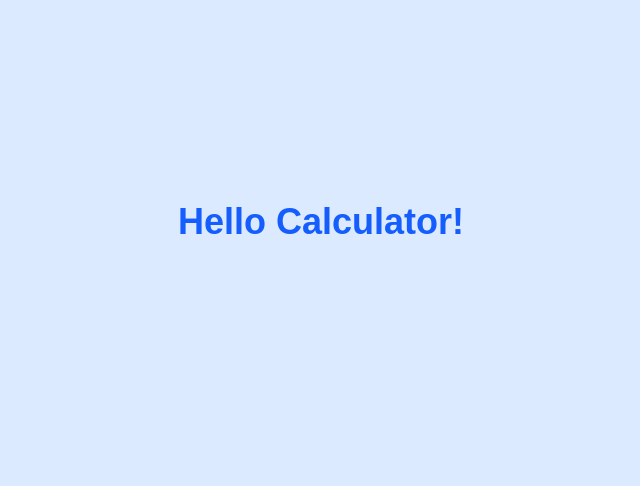
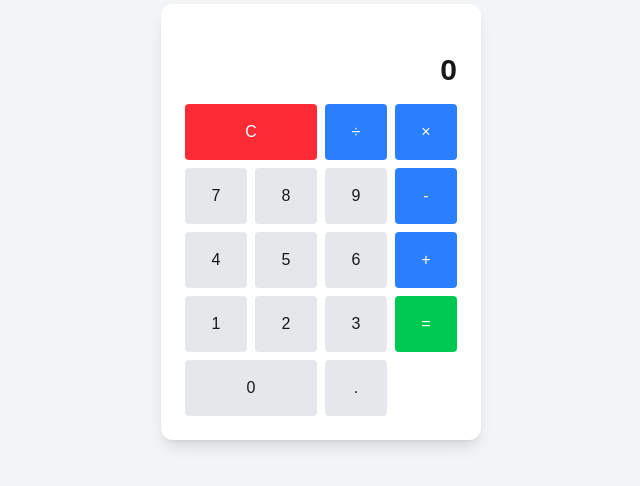
Before and after one commit to Dorigi/cal-app, a Next.js app: page / in a window 1280 px wide. Shown: the part 178-664 px from the top of the page, without its empty margins (319-959 px from the left). Built offline with nearby package versions, Linux system fonts and the light colour scheme.

Commit message:
Add calculator functionality

```diff
--- a/app/page.tsx
+++ b/app/page.tsx
@@ -1,9 +1,110 @@
 'use client';
+import { useState } from 'react';
 
 export default function Home() {
+  const [display, setDisplay] = useState('0');
+  const [equation, setEquation] = useState('');
+  const [isNewNumber, setIsNewNumber] = useState(true);
+
+  const handleNumber = (num: string) => {
+    if (isNewNumber) {
+      setDisplay(num);
+      setIsNewNumber(false);
+    } else {
+      setDisplay(display + num);
+    }
+  };
+
+  const handleOperator = (operator: string) => {
+    setEquation(display + ' ' + operator + ' ');
+    setIsNewNumber(true);
+  };
+
+  const handleEqual = () => {
+    const finalEquation = equation + display;
+    try {
+      const result = eval(finalEquation.replace('×', '*').replace('÷', '/'));
+      setDisplay(result.toString());
+      setEquation('');
+      setIsNewNumber(true);
+    } catch (error) {
+      setDisplay('Error');
+      setEquation('');
+      setIsNewNumber(true);
+    }
+  };
+
+  const handleClear = () => {
+    setDisplay('0');
+    setEquation('');
+    setIsNewNumber(true);
+  };
+
   return (
-    <div className="min-h-screen flex items-center justify-center bg-blue-100">
-      <h1 className="text-4xl font-bold text-blue-600">Hello Calculator!</h1>
+    <div className="min-h-screen flex items-center justify-center bg-gray-100">
+      <div className="bg-white p-6 rounded-xl shadow-lg w-80">
+        <div className="mb-4">
+          <div className="text-gray-500 text-sm h-6">{equation}</div>
+          <div className="text-3xl font-bold text-right">{display}</div>
+        </div>
+
+        <div className="grid grid-cols-4 gap-2">
+          <button onClick={handleClear}
+            className="col-span-2 bg-red-500 text-white p-4 rounded hover:bg-red-600">
+            C
+          </button>
+          <button onClick={() => handleOperator('÷')}
+            className="bg-blue-500 text-white p-4 rounded hover:bg-blue-600">
+            ÷
+          </button>
+          <button onClick={() => handleOperator('×')}
+            className="bg-blue-500 text-white p-4 rounded hover:bg-blue-600">
+            ×
+          </button>
+
+          {[7, 8, 9].map((num) => (
+            <button key={num} onClick={() => handleNumber(num.toString())}
+              className="bg-gray-200 p-4 rounded hover:bg-gray-300">
+              {num}
+            </button>
+          ))}
+          <button onClick={() => handleOperator('-')}
+            className="bg-blue-500 text-white p-4 rounded hover:bg-blue-600">
+            -
+          </button>
+
+          {[4, 5, 6].map((num) => (
+            <button key={num} onClick={() => handleNumber(num.toString())}
+              className="bg-gray-200 p-4 rounded hover:bg-gray-300">
+              {num}
+            </button>
+          ))}
+          <button onClick={() => handleOperator('+')}
+            className="bg-blue-500 text-white p-4 rounded hover:bg-blue-600">
+            +
+          </button>
+
+          {[1, 2, 3].map((num) => (
+            <button key={num} onClick={() => handleNumber(num.toString())}
+              className="bg-gray-200 p-4 rounded hover:bg-gray-300">
+              {num}
+            </button>
+          ))}
+          <button onClick={handleEqual}
+            className="bg-green-500 text-white p-4 rounded hover:bg-green-600">
+            =
+          </button>
+
+          <button onClick={() => handleNumber('0')}
+            className="col-span-2 bg-gray-200 p-4 rounded hover:bg-gray-300">
+            0
+          </button>
+          <button onClick={() => handleNumber('.')}
+            className="bg-gray-200 p-4 rounded hover:bg-gray-300">
+            .
+          </button>
+        </div>
+      </div>
     </div>
   );
 }
```
